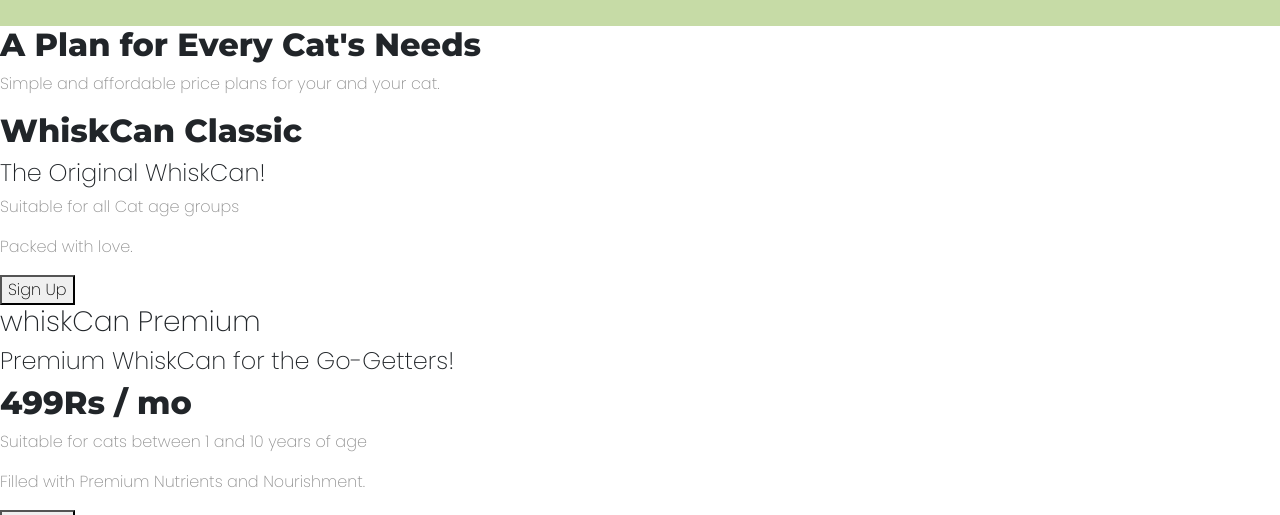
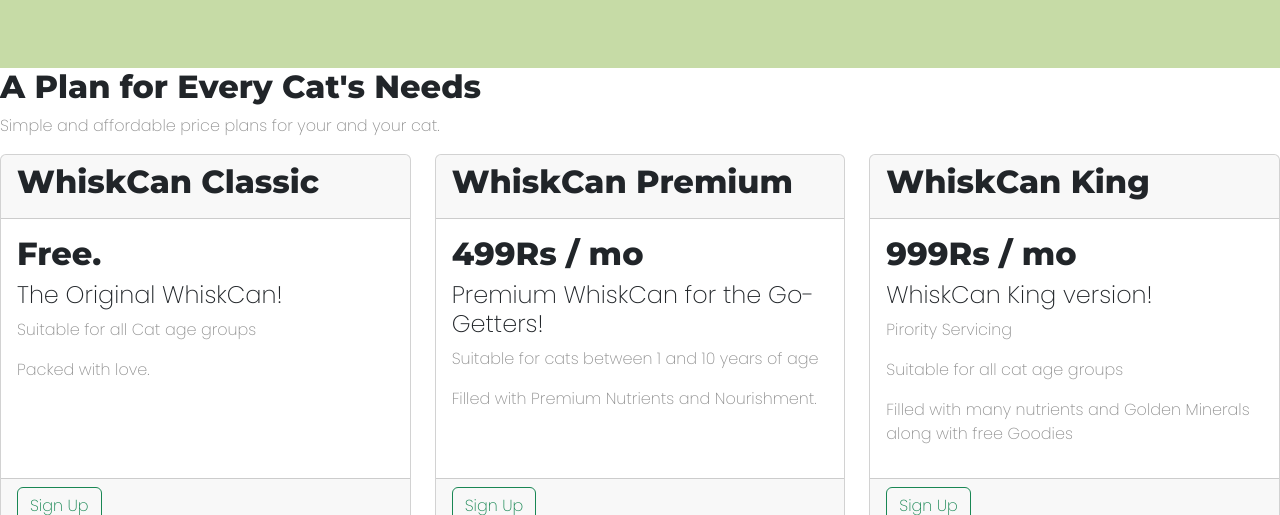
Before and after one commit to DecayDestructor/WhiskCan, a plain HTML site: page index.html in a window 1280 px wide. Shown: the part 2285-2800 px from the top of the page. Drawn offline with nearby package versions, Linux system fonts and the light colour scheme; a web font is replaced by a local one.

Commit message:
Added the Pricing Section.html

```diff
--- a/index.html
+++ b/index.html
@@ -42,9 +42,8 @@
     <section id="title">
       <!-- Nav Bar -->
       <div class="container-fluid">
-
         <nav class="navbar navbar-expand-xl navbar-light">
-          <a class="navbar-brand" href="#">WhiskCat</a>
+          <a class="navbar-brand" href="">WhiskCan</a>
           <button
             class="navbar-toggler"
             type="button"
@@ -70,7 +69,6 @@
             </ul>
           </div>
         </nav>
-
 
         <!-- Title -->
 
@@ -175,8 +173,8 @@
           </div>
           <div class="carousel-item">
             <h2 id="testimonial-statement">
-              My dog used to be so lonely, but with TinDog's help, they've found
-              the love of their life. I think.
+              My cat used to hate tin food. After trying WhiskCan, it's become
+              easier for me to train him. Thank you WhiskCan!
             </h2>
             <img
               class="testimonial-image-lady"
@@ -220,37 +218,77 @@
       <img class="press-pic" src="images/mashable.png" alt="mashable-logo" />
     </section>
 
-
     <!-- Pricing -->
 
     <section id="pricing">
       <h2>A Plan for Every Cat's Needs</h2>
       <p>Simple and affordable price plans for your and your cat.</p>
 
-      <h3></h3>
-      <h2>WhiskCan Classic</h2>
+      <div class="card-group">
+        <div class="row row-cols-1 row-cols-md-3 g-4">
+          <div class="col">
+            <div class="card h-100" id="pricing-card">
+              <div class="card-header">
+                <h2 class="card-title">WhiskCan Classic</h2>
+              </div>
+
+              <div class="card-body">
+                <h2>Free.</h2>
                 <h4>The Original WhiskCan!</h4>
                 <p>Suitable for all Cat age groups</p>
                 <p>Packed with love.</p>
-      <button type="button">Sign Up</button>
+              </div>
+              <div class="card-footer">
+                <button type="button" class="btn btn-outline-success">
+                  Sign Up
+                </button>
+              </div>
+            </div>
+          </div>
+          <div class="col">
+            <div class="card h-100" id="pricing-card">
+              <div class="card-header">
+                <h2 class="card-title">WhiskCan Premium</h2>
+              </div>
+              <div class="card-body">
+                <h2>499Rs / mo</h2>
+                <h4>Premium WhiskCan for the Go-Getters!</h4>
 
-      <h3>whiskCan Premium</h3>
-      <h4>Premium WhiskCan for the Go-Getters!</h4>
-      <h2>499Rs / mo</h2>
                 <p>Suitable for cats between 1 and 10 years of age</p>
                 <p>Filled with Premium Nutrients and Nourishment.</p>
-      <button type="button">Sign Up</button>
+              </div>
+              <div class="card-footer">
+                <button type="button" class="btn btn-outline-success">
+                  Sign Up
+                </button>
+              </div>
+            </div>
+          </div>
+          <div class="col">
+            <div class="card h-100" id="pricing-card">
+              <div class="card-header">
+                <h2 class="card-title">WhiskCan King</h2>
+              </div>
+              <div class="card-body">
+                <h2>999Rs / mo</h2>
+                <h4>WhiskCan King version!</h4>
 
-      <h3>WhiskCan King</h3>
-      <h4>WhiskCan King version!</h4>
-      <h2>999Rs / mo</h2>
                 <p>Pirority Servicing</p>
                 <p>Suitable for all cat age groups</p>
                 <p>
                   Filled with many nutrients and Golden Minerals along with free
-        Goodies/p>
-        <button type="button">Sign Up</button>
+                  Goodies
                 </p>
+              </div>
+              <div class="card-footer">
+                <button type="button" class="btn btn-outline-success">
+                  Sign Up
+                </button>
+              </div>
+            </div>
+          </div>
+        </div>
+      </div>
     </section>
 
     <!-- Call to Action -->
```
Lines whose indentation alone changed are shown as unchanged.
